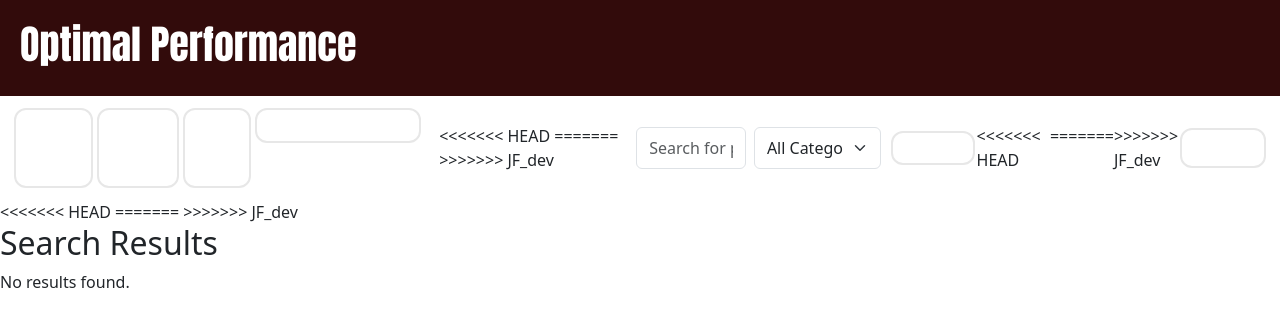
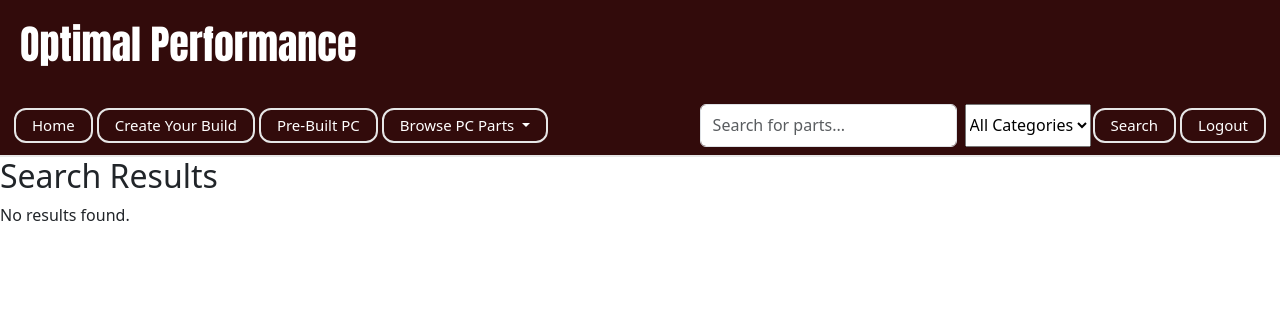
Before and after one commit to UCCS-CS4300-5300/Group7-fall2024, a Django app: page /search/ in a window 1280 px wide. Shown: the top 327 px of the page. Run offline with Django 4.2, Linux system fonts and the light colour scheme; the visitor is signed in with stand-in values (Sample User, id 1); parts of the project's set-up code (start-up, migrations or seed data) failed here and were passed over.

Commit message:
Fixed a few url bugs and got the search functionality working

```diff
--- a/Optimal_Performance_Platform/settings.py
+++ b/Optimal_Performance_Platform/settings.py
@@ -29,10 +29,10 @@ SECRET_KEY = config('SECRET_KEY', default='abcde')
 DEBUG = config('DEBUG', default=True, cast=bool)
 
 # ALLOWED_HOSTS configuration
-ALLOWED_HOSTS = config('ALLOWED_HOSTS', default=[], cast=lambda v: [s.strip() for s in v.split(',')])
+ALLOWED_HOSTS = config('ALLOWED_HOSTS', default='', cast=lambda v: [s.strip() for s in v.split(',') if s.strip()])
 
 # CSRF_TRUSTED_ORIGINS configuration
-CSRF_TRUSTED_ORIGINS = config('CSRF_TRUSTED_ORIGINS', default=[], cast=lambda v: [s.strip() for s in v.split(',')])
+CSRF_TRUSTED_ORIGINS = config('CSRF_TRUSTED_ORIGINS', default='', cast=lambda v: [s.strip() for s in v.split(',') if s.strip()])
 
 # Custom settings for API URL and container username
 BASE_API_URL = config('BASE_API_URL', default='https://app-{}-5.devedu.io/api/')
--- a/home/templates/base_template.html
+++ b/home/templates/base_template.html
@@ -54,32 +54,6 @@
             z-index: 1000;
             background-color: rgba(65, 169, 172, 0);
         }
-
-<<<<<<< HEAD
-    .custom-navbar {
-        background-color: #320b0b; /* Dark blue or any color you prefer */
-        border-bottom: 2px solid #e7e7e7; /* Optional: Add a border at the bottom */
-    }
-
-    .navbar-toggler {
-        border-color: rgba(255, 255, 255, 0.5); /* Optional: Change the border color of the button to white */
-    }
-
-    .navbar-toggler-icon {
-        background-image: none; /* Remove the default icon */
-    }
-
-    .navbar-toggler-icon::before {
-        content: '\2630'; /* Unicode for hamburger menu icon */
-        color: white; /* Set the color to white */
-        font-size: 1.5em; /* Adjust the size as needed */
-        display: inline-block;
-    }
-
-
-
-
-=======
         .custom-navbar {
             background-color: #320b0b;
             border-bottom: 2px solid #e7e7e7;
@@ -99,7 +73,6 @@
             font-size: 1.5em;
             display: inline-block;
         }
->>>>>>> JF_dev
     </style>
 </head>
 
@@ -118,7 +91,7 @@
                 <div class="navbar-nav me-auto">
                     <a class="button" aria-current="page" href="{% url 'index' %}">Home</a>
                     <a class="button" href="{% url 'build' %}">Create Your Build</a>
-                    <a class="button" href="{% url 'pre_built' %}">Pre-Built PC</a>
+                    <a class="button" href="{% url 'pre_build' %}">Pre-Built PC</a>
 
                     <!-- Dropdown button on the left -->
                     <div class="dropdown me-3">
@@ -133,29 +106,21 @@
                         </ul>
                     </div>
                 </div>
-<<<<<<< HEAD
-
-=======
-
->>>>>>> JF_dev
                 <!-- Search form -->
                 <form method="get" action="{% url 'search_pc_parts' %}" class="d-flex">
                     <input type="text" name="q" class="form-control me-2" placeholder="Search for parts..." value="{{ query|default:'' }}">
-                    <select name="category" class="form-select me-2">
-                        <option value="">All Categories</option>
-                        <option value="RAM">RAM</option>
-                        <option value="CPU">CPU</option>
-                        <option value="Motherboard">Motherboard</option>
-                        <option value="Storage">Storage</option>
+                    <select name="category">
+                        <option value="All Categories" {% if category == 'All Categories' %}selected{% endif %}>All Categories</option>
+                        <option value="RAM" {% if category == 'RAM' %}selected{% endif %}>RAM</option>
+                        <option value="CPU" {% if category == 'CPU' %}selected{% endif %}>CPU</option>
+                        <option value="Motherboard" {% if category == 'Motherboard' %}selected{% endif %}>Motherboard</option>
+                        <option value="Storage" {% if category == 'Storage' %}selected{% endif %}>Storage</option>
                     </select>
                     <button type="submit" class="button">Search</button>
                 </form>
 
-<<<<<<< HEAD
-                <div class="navbar-nav">  <!-- This class allows items to be aligned to the right -->
-=======
+
                 <div class="navbar-nav">
->>>>>>> JF_dev
                     {% if user.is_authenticated %}
                         <a class="button" href="{% url 'logout' %}">Logout</a>
                     {% else %}
@@ -166,15 +131,6 @@
         </div>
     </nav>
 
-<<<<<<< HEAD
-
-
-
-
-
-
-=======
->>>>>>> JF_dev
     <div class="container-sm-12">
         <!-- add block content from html template -->
         {% block content %}
--- a/home/templates/pre_built.html
+++ b/home/templates/pre_built.html
@@ -1,6 +1,6 @@
 {% extends "base_template.html" %}
 {% block content %}
 
-<a href="{% url 'pre_built' %}">Pre-Built PCs</a>
+<a href="{% url 'pre_build' %}">Pre-Built PCs</a>
 
 {% endblock %}
```
Also changed, not shown: home/templates/part_browser.html (+28 -2 lines), requirements.txt (+2 -15 lines), sample_data.json (+0 -4 lines).
